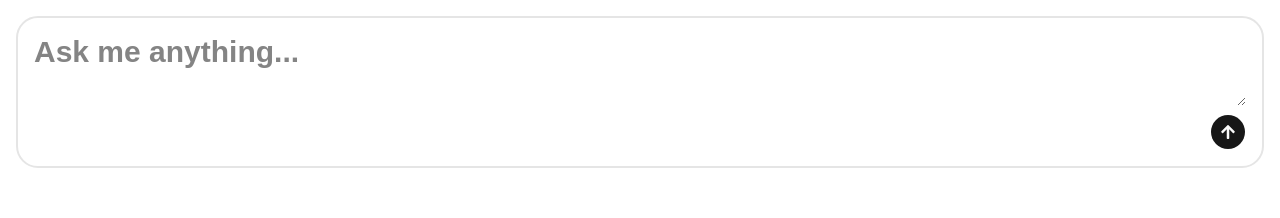
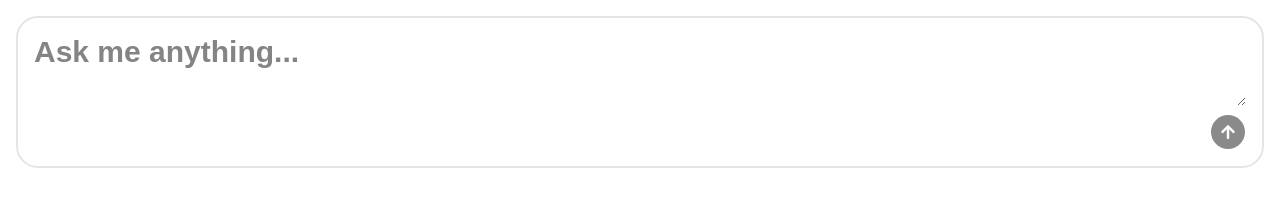
Before and after one commit to priyanka0494/my-ai-chatbot, a React (Vite) app in the folder packages/client/: page / in a window 1280 px wide. Shown: the top 218 px of the page. Built offline with nearby package versions, Linux system fonts and the light colour scheme.

Commit message:
Frontend: input validation and form submit logic implemented

```diff
--- a/packages/client/package.json
+++ b/packages/client/package.json
@@ -18,6 +18,7 @@
     "lucide-react": "^1.24.0",
     "react": "^19.2.7",
     "react-dom": "^19.2.7",
+    "react-hook-form": "^7.81.0",
     "react-icons": "^5.7.0",
     "shadcn": "^4.13.0",
     "tailwind-merge": "^3.6.0",
--- a/packages/client/src/components/ChatBot.tsx
+++ b/packages/client/src/components/ChatBot.tsx
@@ -1,17 +1,48 @@
 import { Button } from "@/components/ui/button";
 import { FaArrowUp } from "react-icons/fa";
+import { useForm } from "react-hook-form";
+
+type FormData = {
+  prompt: string;
+};
 
 const ChatBot = () => {
+  const { register, handleSubmit, reset, formState } = useForm<FormData>();
+
+  const onSubmit = (data: FormData) => {
+    console.log("Form submitted:", data);
+    reset();
+  };
+
+  const handleKeyDown = (e: React.KeyboardEvent<HTMLFormElement>) => {
+    if (e.key === "Enter" && !e.shiftKey) {
+      e.preventDefault();
+      handleSubmit(onSubmit)();
+    }
+  };
+
   return (
-    <div className="flex flex-col gap-2 p-4 items-end border-2 rounded-3xl">
+    <form
+      className="flex flex-col gap-2 p-4 items-end border-2 rounded-3xl"
+      onSubmit={handleSubmit(onSubmit)}
+      onKeyDown={handleKeyDown}
+    >
       <textarea
         className="w-full focus:outline-0"
         placeholder="Ask me anything..."
+        {...register("prompt", {
+          required: true,
+          validate: (value) => value.trim() !== "" || "Prompt cannot be empty",
+        })}
       />
-      <Button className="rounded-full w-9 h-9">
+      <Button
+        type="submit"
+        disabled={!formState.isValid}
+        className="rounded-full w-9 h-9"
+      >
         <FaArrowUp />
       </Button>
-    </div>
+    </form>
   );
 };
 
```
Also changed, not shown: 1 other file (tests, documents, lock files or other folders).
